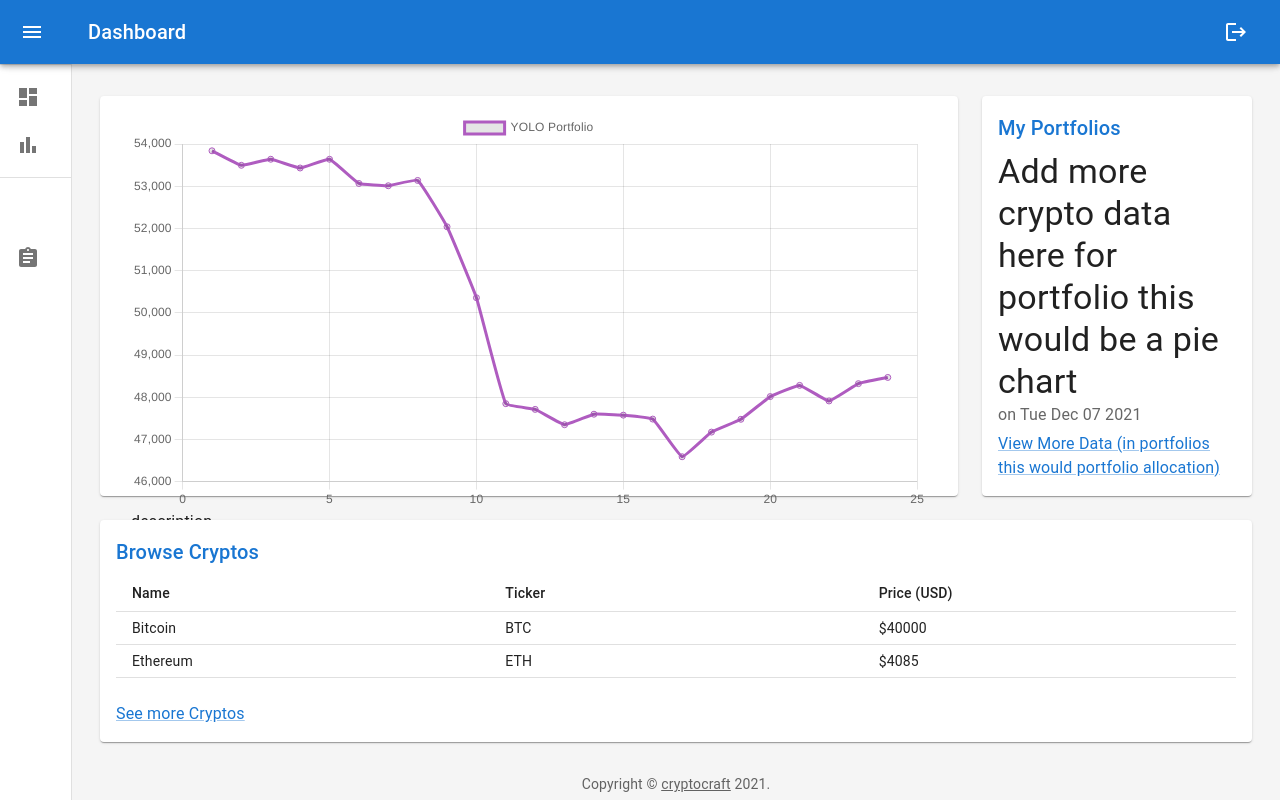
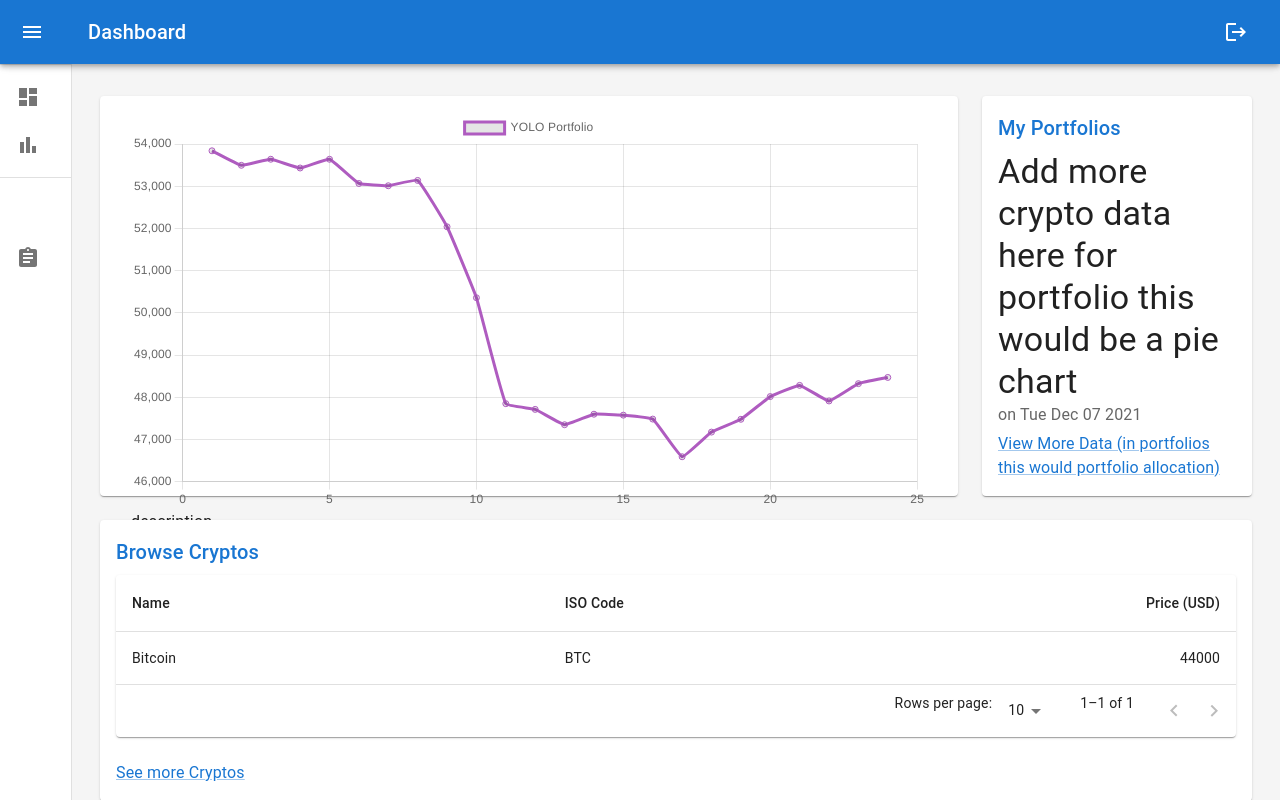
Before and after one commit to gulpinhenry/cryptocraft, a React (Create React App) app in the folder client/: page / in a window 1280 px wide. Built offline with nearby package versions, Linux system fonts and the light colour scheme.

Commit message:
add new scrollable and mobile responsive grid

```diff
--- a/client/src/components/BrowseCryptos.js
+++ b/client/src/components/BrowseCryptos.js
@@ -1,59 +1,59 @@
-import * as React from 'react';
-import Link from '@mui/material/Link';
-import Table from '@mui/material/Table';
-import TableBody from '@mui/material/TableBody';
-import TableCell from '@mui/material/TableCell';
-import TableHead from '@mui/material/TableHead';
-import TableRow from '@mui/material/TableRow';
-import Title from './Title';
+// import * as React from 'react';
+// import Link from '@mui/material/Link';
+// import Table from '@mui/material/Table';
+// import TableBody from '@mui/material/TableBody';
+// import TableCell from '@mui/material/TableCell';
+// import TableHead from '@mui/material/TableHead';
+// import TableRow from '@mui/material/TableRow';
+// import Title from './Title';
 
-// Generate Order Data
-function createData(id, name, ticker, price) {
-    return { id, name, ticker, price };
-}
+// // Generate Order Data
+// function createData(id, name, ticker, price) {
+//     return { id, name, ticker, price };
+// }
 
-const rows = [
-    createData(
-        1,
-        'Bitcoin',
-        'BTC',
-        40000
-    ),
-    createData(
-        2,
-        'Ethereum',
-        'ETH',
-        4085
-    ),
-// query data here
-];
+// const rows = [
+//     createData(
+//         1,
+//         'Bitcoin',
+//         'BTC',
+//         40000
+//     ),
+//     createData(
+//         2,
+//         'Ethereum',
+//         'ETH',
+//         4085
+//     ),
+// // query data here
+// ];
 
 
-export default function Browse() {
-    return (
-        <React.Fragment>
-            <Title>Browse Cryptos</Title>
-            <Table id="dashboard-table" size="small">
-                <TableHead>
-                    <TableRow>
-                        <TableCell>Name</TableCell>
-                        <TableCell>Ticker</TableCell>
-                        <TableCell >Price (USD)</TableCell>
-                    </TableRow>
-                </TableHead>
-                <TableBody>
-                    {rows.map((row) => (
-                        <TableRow key={row.id}>
-                            <TableCell>{row.name}</TableCell>
-                            <TableCell>{row.ticker}</TableCell>
-                            <TableCell>${row.price}</TableCell>
-                        </TableRow>
-                    ))}
-                </TableBody>
-            </Table>
-            <Link color="primary" target = "_blank" href="https://coinmarketcap.com/" sx={{ mt: 3 }}>
-                See more Cryptos
-            </Link>
-        </React.Fragment>
-    );
-}
+// export default function Browse() {
+//     return (
+//         <React.Fragment>
+//             <Title>Browse Cryptos</Title>
+//             <Table id="dashboard-table" size="small">
+//                 <TableHead>
+//                     <TableRow>
+//                         <TableCell>Name</TableCell>
+//                         <TableCell>Ticker</TableCell>
+//                         <TableCell >Price (USD)</TableCell>
+//                     </TableRow>
+//                 </TableHead>
+//                 <TableBody>
+//                     {rows.map((row) => (
+//                         <TableRow key={row.id}>
+//                             <TableCell>{row.name}</TableCell>
+//                             <TableCell>{row.ticker}</TableCell>
+//                             <TableCell>${row.price}</TableCell>
+//                         </TableRow>
+//                     ))}
+//                 </TableBody>
+//             </Table>
+//             <Link color="primary" target = "_blank" href="https://coinmarketcap.com/" sx={{ mt: 3 }}>
+//                 See more Cryptos
+//             </Link>
+//         </React.Fragment>
+//     );
+// }
--- /dev/null
+++ b/client/src/components/CryptoGrid.js
@@ -0,0 +1,97 @@
+import * as React from 'react';
+import TableBody from '@mui/material/TableBody';
+import TableCell from '@mui/material/TableCell';
+import TableContainer from '@mui/material/TableContainer';
+import TableHead from '@mui/material/TableHead';
+import TablePagination from '@mui/material/TablePagination';
+import TableRow from '@mui/material/TableRow';
+import Paper from '@mui/material/Paper';
+import Table from '@mui/material/Table';
+import Title from './Title';
+import Link from '@mui/material/Link';
+
+const columns = [
+    { id: 'name', label: 'Name', minWidth: 170 },
+    { id: 'ticker', label: 'ISO\u00a0Code', minWidth: 100 },
+    { id: 'price', label: 'Price\u00a0(USD)', minWidth: 170, align: 'right' },
+];
+
+function createData(name, ticker, price) {
+    return { name, ticker, price };
+}
+
+const rows = [
+    createData('Bitcoin', 'BTC', 44000),
+    // query data here
+];
+
+export default function CryptoGrid() {
+    const [page, setPage] = React.useState(0);
+    const [rowsPerPage, setRowsPerPage] = React.useState(10);
+
+    const handleChangePage = (event, newPage) => {
+        setPage(newPage);
+    };
+
+    const handleChangeRowsPerPage = (event) => {
+        setRowsPerPage(+event.target.value);
+        setPage(0);
+    };
+
+    return (
+        <React.Fragment>
+            <Title>Browse Cryptos</Title>
+            <Paper sx={{ width: '100%', overflow: 'hidden' }}>
+                <TableContainer sx={{ maxHeight: 440 }}>
+                    <Table stickyHeader aria-label="sticky table">
+                        <TableHead>
+                            <TableRow>
+                                {columns.map((column) => (
+                                    <TableCell
+                                        key={column.id}
+                                        align={column.align}
+                                        style={{ minWidth: column.minWidth }}
+                                    >
+                                        {column.label}
+                                    </TableCell>
+                                ))}
+                            </TableRow>
+                        </TableHead>
+                        <TableBody>
+                            {rows
+                                .slice(page * rowsPerPage, page * rowsPerPage + rowsPerPage)
+                                .map((row) => {
+                                    return (
+                                        <TableRow hover role="checkbox" tabIndex={-1} key={row.code}>
+                                            {columns.map((column) => {
+                                                const value = row[column.id];
+                                                return (
+                                                    <TableCell key={column.id} align={column.align}>
+                                                        {column.format && typeof value === 'number'
+                                                            ? column.format(value)
+                                                            : value}
+                                                    </TableCell>
+                                                );
+                                            })}
+                                        </TableRow>
+                                    );
+                                })}
+                        </TableBody>
+                    </Table>
+                </TableContainer>
+                <TablePagination
+                    rowsPerPageOptions={[10, 25, 100]}
+                    component="div"
+                    count={rows.length}
+                    rowsPerPage={rowsPerPage}
+                    page={page}
+                    onPageChange={handleChangePage}
+                    onRowsPerPageChange={handleChangeRowsPerPage}
+                />
+            </Paper>
+            <Link color="primary" target="_blank" href="https://coinmarketcap.com/" sx={{ mt: 3 }}>
+                See more Cryptos
+            </Link>
+        </React.Fragment>
+    );
+}
--- a/client/src/pages/Dashboard.js
+++ b/client/src/pages/Dashboard.js
@@ -21,9 +21,10 @@ import LogoutIcon from '@mui/icons-material/Logout';
 import { mainListItems, secondaryListItems } from '../components/listItems';
 import Chart from '../components/Chart';
 import Deposits from '../components/Deposits';
-import Browse from '../components/BrowseCryptos';
+// import Browse from '../components/BrowseCryptos';
 import '../styles/dashboard.css';
 import Auth from '../utils/auth';
+import CryptoGrid from '../components/CryptoGrid';
 // VVVV Testing Graphs
 import GraphContainer from '../components/PortfolioGraphContainer'; // Delete later
 
@@ -207,10 +208,11 @@ function DashboardContent() {
                             {/* Recent Orders */}
                             <Grid item xs={12}>
                                 <Paper id = "dashboard-table-container" sx={{ p: 2, display: 'flex', flexDirection: 'column' }}>
-                                    <Browse />
+                                    <CryptoGrid />
                                 </Paper>
                             </Grid>
                         </Grid>
+
                         <Copyright sx={{ pt: 4 }} />
                     </Container>
                 </Box>
--- a/package.json
+++ b/package.json
@@ -15,6 +15,5 @@
   "license": "ISC",
   "devDependencies": {
     "concurrently": "^5.1.0"
-  },
-  "dependencies": {}
+  }
 }
```
Also changed, not shown: 2 other files (tests, documents, lock files or other folders).
